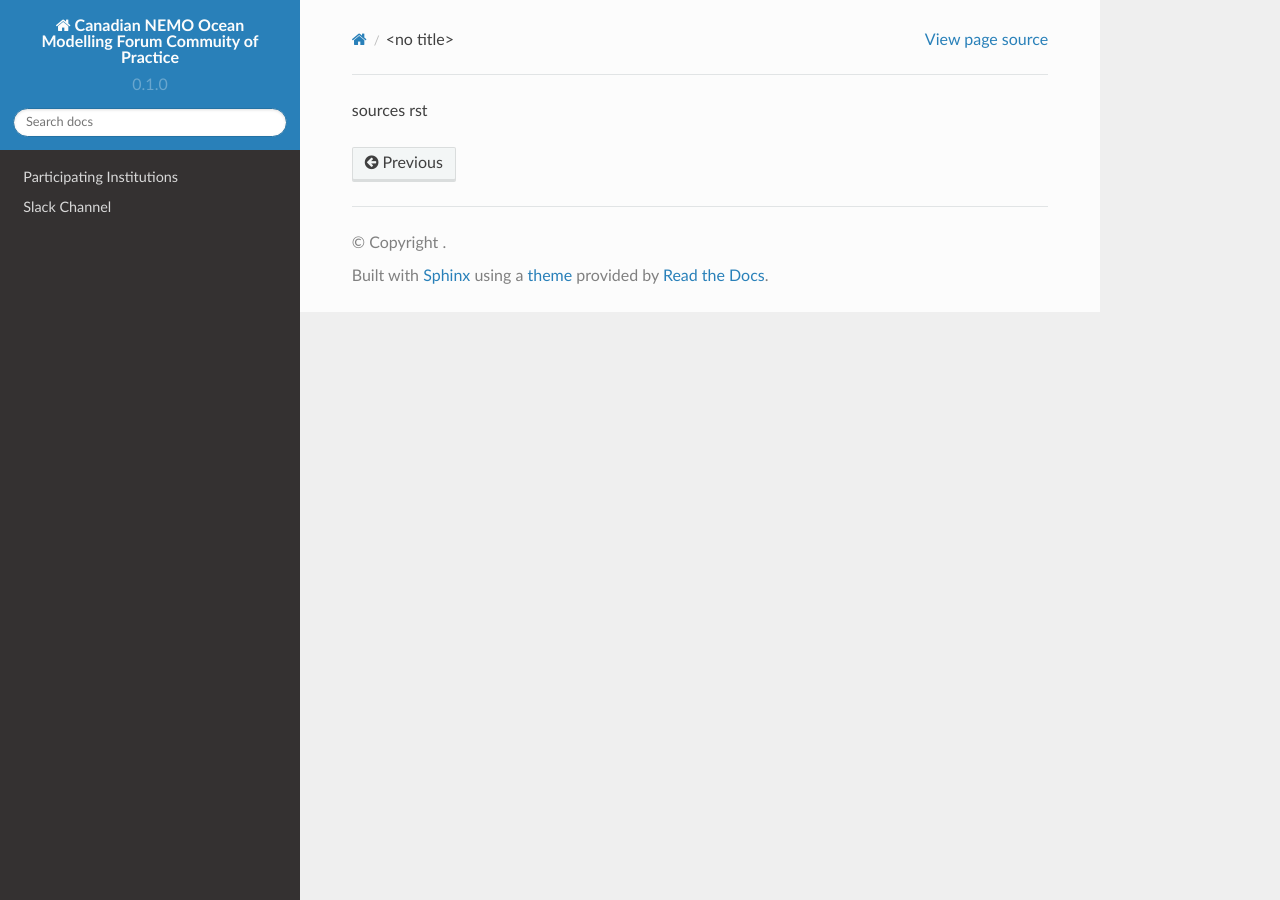
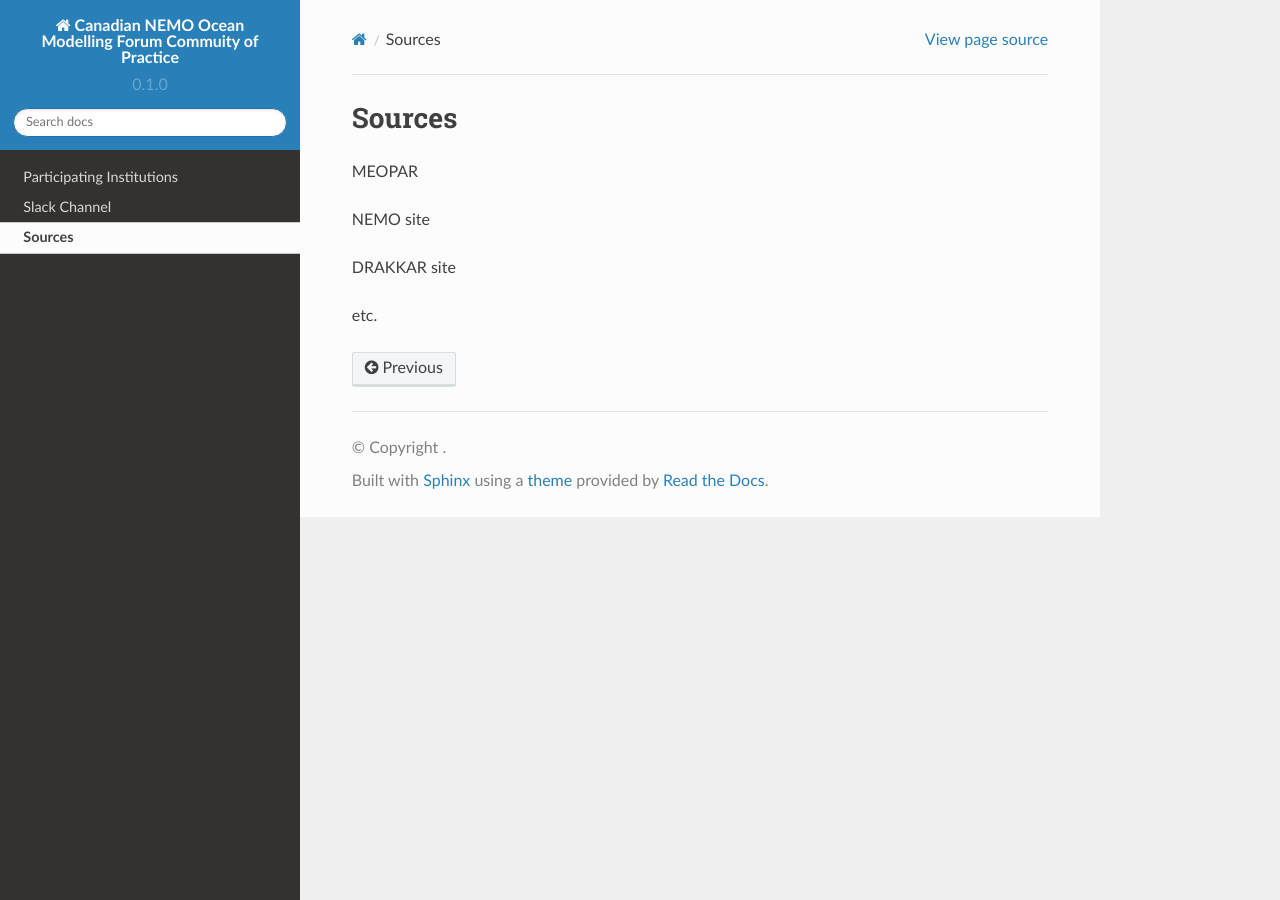
Before and after one commit to UofA-NEMO/Canadian-NEMO-Ocean-Modelling-Forum-Community-of-Practice, a Sphinx documentation site: the page built from docs/Sources.rst, in a window 1280 px wide. Built offline with Sphinx 7.4.7 and the Read the Docs theme 2.0.0, drawn with Linux system fonts in a browser that asks for light colours.

Commit message:
Update Sources.rst

```diff
--- a/docs/Sources.rst
+++ b/docs/Sources.rst
@@ -1 +1,10 @@
-sources rst
+Sources
+=======
+
+MEOPAR
+
+NEMO site
+
+DRAKKAR site
+
+etc.
```
